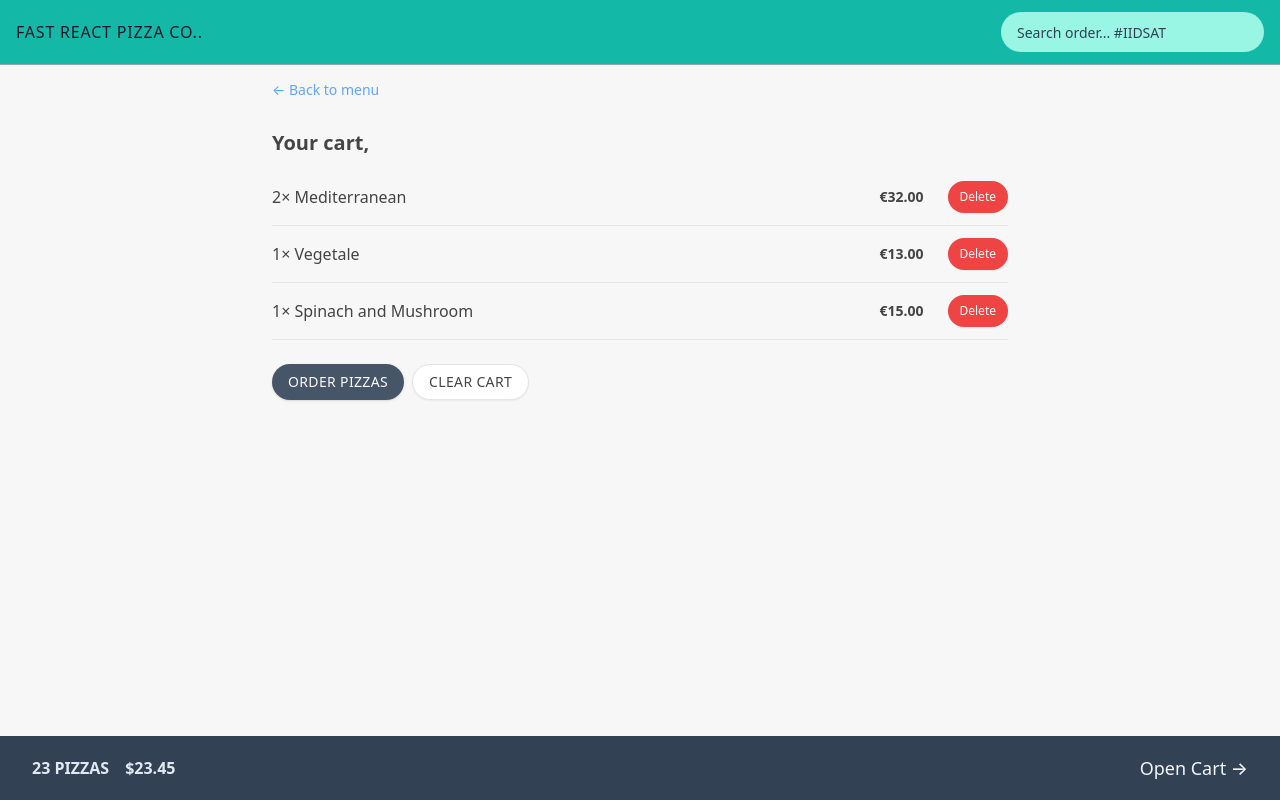
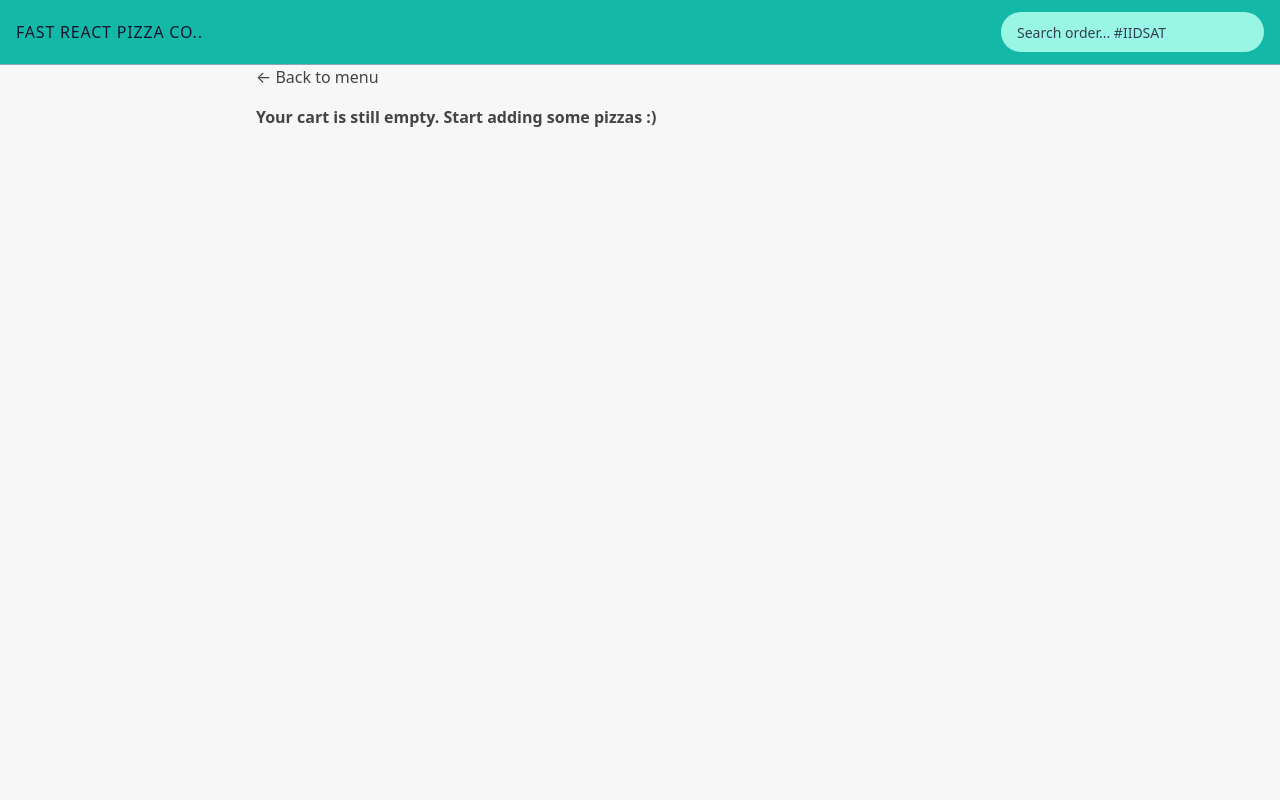
Before and after one commit to Shad-dil/fastReactPizzaCo, a React (Vite) app: page /cart in a window 1280 px wide. Built offline with nearby package versions, Linux system fonts and the light colour scheme.

Commit message:
Working With add to cart feature

```diff
--- a/src/features/cart/Cart.jsx
+++ b/src/features/cart/Cart.jsx
@@ -1,37 +1,20 @@
 import { Button } from "@/components/ui/button";
 import LinkButton from "@/ui/LinkButton";
-import { useSelector } from "react-redux";
+import { useDispatch, useSelector } from "react-redux";
 import { useNavigate } from "react-router-dom";
 import CartItem from "./CartItem";
+import { clearCart } from "./cartSlice";
+import EmptyCart from "./EmptyCart";
 
-const fakeCart = [
-  {
-    pizzaId: 12,
-    name: "Mediterranean",
-    quantity: 2,
-    unitPrice: 16,
-    totalPrice: 32,
-  },
-  {
-    pizzaId: 6,
-    name: "Vegetale",
-    quantity: 1,
-    unitPrice: 13,
-    totalPrice: 13,
-  },
-  {
-    pizzaId: 11,
-    name: "Spinach and Mushroom",
-    quantity: 1,
-    unitPrice: 15,
-    totalPrice: 15,
-  },
-];
+
 
 function Cart() {
   const username=useSelector(state=>state.user.username)
-  const cart = fakeCart;
+  const cart = useSelector(state => state.cart.cart);
+const dispatch=useDispatch()
   const navigate = useNavigate();
+
+  if(cart.length<=0) return <EmptyCart/>
   return (
     <div className="px-4 py-3">
      <LinkButton to={"/menu"} > &larr; Back to menu</LinkButton>
@@ -47,7 +30,7 @@ function Cart() {
             rounded-full focus:outline-none focus:ring focus:ring-teal-500
             focus:ring-offset-2 disabled:cursor-not-allowed" onClick={()=>navigate("/order/new")}>Order Pizzas</Button>
         <Button variant="outline" className="transition-all uppercase tracking-wide
-            rounded-full mx-3">Clear cart</Button>
+            rounded-full mx-3" onClick={()=>dispatch(clearCart())}>Clear cart</Button>
       </div>
     </div>
   );
--- a/src/features/cart/CartItem.jsx
+++ b/src/features/cart/CartItem.jsx
@@ -1,17 +1,18 @@
-import { Button } from "@/components/ui/button";
 import { formatCurrency } from "@/utils/helpers";
+import { useDispatch } from "react-redux";
+import DeleteItem from "./DeleteItem";
 
 function CartItem({ item }) {
-  const { pizzaId, name, quantity, totalPrice } = item;
-
+  const { pizzaId, name, quantity, totalPrize } = item;
+const dispatch=useDispatch()
   return (
     <li className="py-3 sm:flex sm:items-center sm:justify-between">
       <p className="mb-1 sm:mb-0">
         {quantity}&times; {name}
       </p>
       <div className="flex items-center gap-6">
-        <p className="text-sm font-bold">{formatCurrency(totalPrice)}</p>
-        <Button size="sm" variant="destructive" className="rounded-full">Delete</Button>
+        <p className="text-sm font-bold">{formatCurrency(totalPrize)}</p>
+        <DeleteItem pizzaId={pizzaId}>Delete</DeleteItem>
       </div>
     </li>
   );
--- a/src/features/cart/CartOverview.jsx
+++ b/src/features/cart/CartOverview.jsx
@@ -1,12 +1,18 @@
 import { Button } from "@/components/ui/button";
+import { formatCurrency } from "@/utils/helpers";
+import { useSelector } from "react-redux";
 import { Link } from "react-router-dom";
+import { getTotalCartPrize, getTotalCartQuantity } from "./cartSlice";
 
 function CartOverview() {
+  const totalCartQuantity=useSelector(getTotalCartQuantity)
+  const totalCartPrize = useSelector(getTotalCartPrize)
+  if(!totalCartQuantity) return null
   return (
     <div className="bg-slate-700 text-slate-200 flex justify-between items-center text-sm md:text-base uppercase px-4 py-1">
       <p className="font-semibold p-4 space-x-4">
-        <span>23 pizzas</span>
-        <span>$23.45</span>
+        <span>{totalCartQuantity} pizzas</span>
+        <span>{ formatCurrency(totalCartPrize)}</span>
       </p>
 
       <Link to="/cart"><Button variant="link" className="text-slate-100 text-lg font-medium">Open Cart &rarr;</Button></Link>
--- /dev/null
+++ b/src/features/cart/DeleteItem.jsx
@@ -0,0 +1,12 @@
+import { Button } from '@/components/ui/button'
+import { useDispatch } from 'react-redux'
+import { deleteItem } from './cartSlice'
+
+const DeleteItem = ({pizzaId,children}) => {
+    const dispatch=useDispatch()
+  return (
+    <Button size="sm" variant="destructive" className="rounded-full" onClick={()=>dispatch(deleteItem(pizzaId))}>{children}</Button>
+  )
+}
+
+export default DeleteItem
--- a/src/features/cart/EmptyCart.jsx
+++ b/src/features/cart/EmptyCart.jsx
@@ -2,10 +2,10 @@ import { Link } from 'react-router-dom';
 
 function EmptyCart() {
   return (
-    <div>
+    <div className='space-y-4'>
       <Link to="/menu">&larr; Back to menu</Link>
 
-      <p>Your cart is still empty. Start adding some pizzas :)</p>
+      <p className='font-semibold'>Your cart is still empty. Start adding some pizzas :)</p>
     </div>
   );
 }
--- /dev/null
+++ b/src/features/cart/cartSlice.js
@@ -0,0 +1,52 @@
+import { createSlice } from "@reduxjs/toolkit";
+const initialState = {
+    cart: [],
+    // cart: [{
+    //     pizzaId: 12,
+    //     name: "mediterian",
+    //     quantity: 2,
+    //     unitPrice: 16,
+    //     totalPrize:32
+
+    // }]
+
+}
+const cartSlice = createSlice({
+    name: "cart",
+    initialState,
+    reducers: {
+        addItem(state, action) {
+            state.cart.push(action.payload)
+        },
+        deleteItem(state, action) {
+            //payload will be pizzaId
+          state.cart=  state.cart.filter((item)=>item.pizzaId!==action.payload)
+        },
+        increseItemQuantity(state, action) {
+            const item = state.cart.find(item => item.pizzaId === action.payload)
+            item.quantity++
+            item.totalPrize=item.quantity*item.unitPrice
+        },
+        decreaseItemQuantity(state, action) {
+            const item = state.cart.find(item => item.pizzaId === action.payload)
+            item.quantity--
+            item.totalPrize=item.quantity*item.unitPrice
+        },
+        clearCart(state) {
+            state.cart = []
+        },
+    }
+})
+export const {addItem,deleteItem,increseItemQuantity,decreaseItemQuantity,clearCart}=cartSlice.actions
+export default cartSlice.reducer;
+
+export const getTotalCartQuantity = (state) =>
+    state.cart.cart.reduce((sum, item) => sum + item.quantity, 0)
+
+
+export const getTotalCartPrize = (state) =>
+    state.cart.cart.reduce((sum, item) => sum + item.totalPrize, 0)
+
+export const getCurrentQuantityById = (id) => (state) => {
+    return state.cart.cart.find(item => item.pizzaId === id)?.quantity ?? 0;
+}
--- a/src/features/menu/MenuItem.jsx
+++ b/src/features/menu/MenuItem.jsx
@@ -2,10 +2,29 @@
 /* eslint-disable react/prop-types */
 import { Button } from "@/components/ui/button";
 import { formatCurrency } from "@/utils/helpers";
+import { ShoppingCart } from "lucide-react";
+import { useDispatch, useSelector } from "react-redux";
+import { addItem, getCurrentQuantityById } from "../cart/cartSlice";
+import DeleteItem from "../cart/DeleteItem";
 
 function MenuItem({ pizza }) {
+  const dispatch = useDispatch();
   const { id, name, unitPrice, ingredients, soldOut, imageUrl } = pizza;
+  const currentQuantity = useSelector(getCurrentQuantityById(id))
+  const isIncart=currentQuantity>0
 
+  const handleAddToCart = ()=>{
+    const newitem = {
+     pizzaId: id,
+        name,
+        quantity: 1,
+        unitPrice,
+        totalPrize:unitPrice*1
+    }
+    dispatch(addItem(newitem))
+
+
+}
   return (
     <li className="flex gap-4 py-2">
       <img src={imageUrl} alt={name}  className={`h-24 ${soldOut?"opacity-70 grayscale":""}`}/>
@@ -14,9 +33,10 @@ function MenuItem({ pizza }) {
         <p className="text-sm italic capitalize">{ingredients.join(", ")}</p>
         <div className="mt-auto flex items-center justify-between">
           {!soldOut ? <p className="text-sm">{formatCurrency(unitPrice)}</p> : <p className="font-medium text-sm text-slate-400">Sold out</p>}
-        <Button className="bg-slate-600 hover:bg-slate-700 transition-all uppercase tracking-wide
+      {isIncart ?<DeleteItem pizzaId={id}>Remove</DeleteItem>: (!soldOut && <Button className="bg-slate-600 hover:bg-slate-700 transition-all uppercase tracking-wide
             rounded-full focus:outline-none focus:ring focus:ring-teal-500
-            focus:ring-offset-2 disabled:cursor-not-allowed text-xs" size="sm">Add to cart</Button>
+            focus:ring-offset-2 disabled:cursor-not-allowed text-xs" size="sm" onClick={handleAddToCart}>Add to cart<ShoppingCart className="h-4 w-4"/></Button>)}
+
         </div>
       </div>
     </li>
--- a/src/store.js
+++ b/src/store.js
@@ -1,9 +1,11 @@
 import { configureStore } from "@reduxjs/toolkit"
+import cartReducer from './features/cart/cartSlice'
 import userReducer from './features/user/userSlice'
 const store = configureStore({
 
     reducer: {
-        user:userReducer
+        user: userReducer,
+        cart:cartReducer
     }
 })
 export default store
```
Also changed, not shown: src/features/cart/UpdateItemQuantity.jsx (added).
